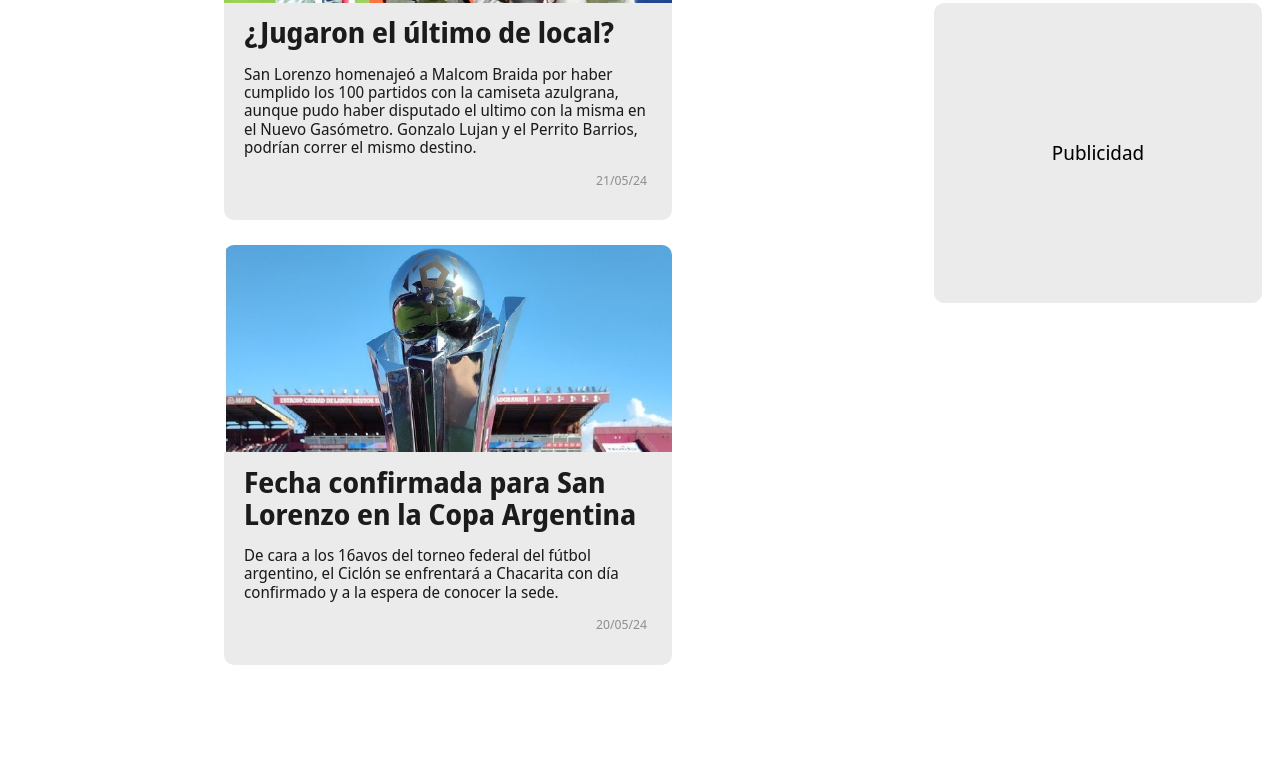
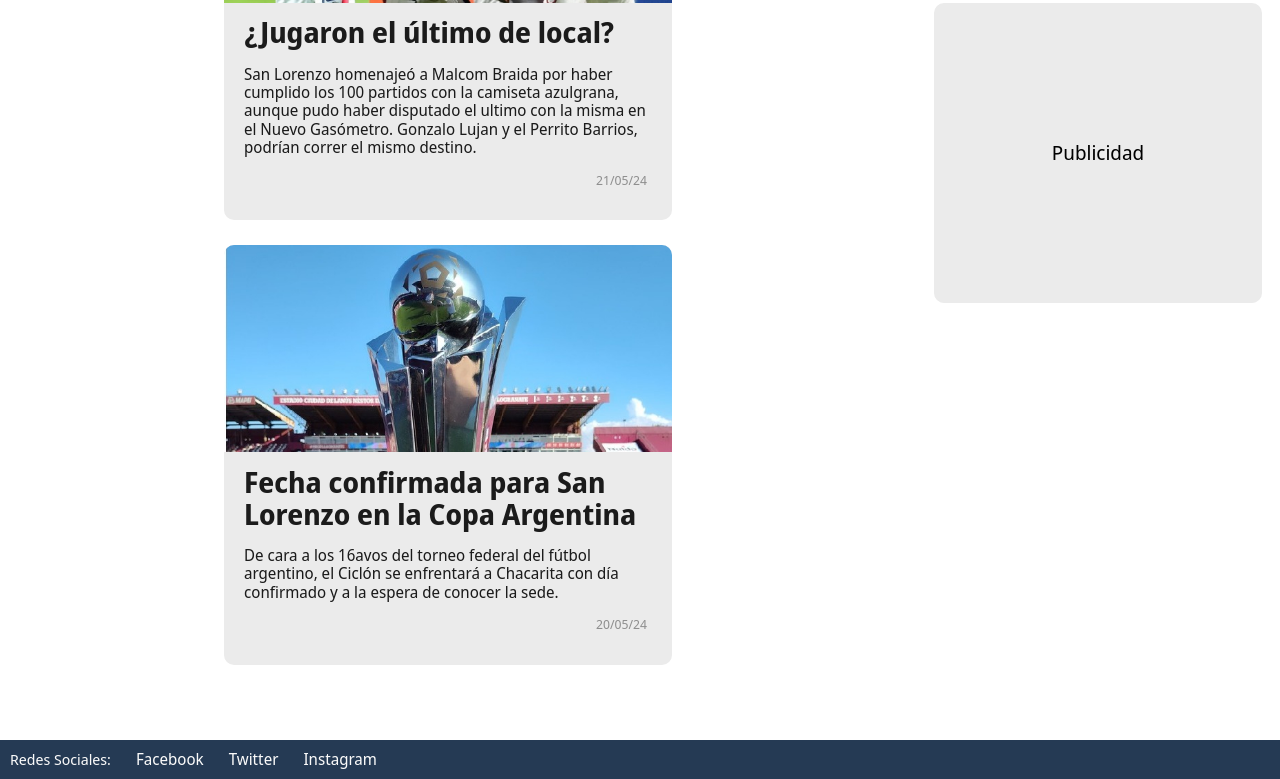
Before and after one commit to AleNardon/DAW-01, a plain HTML site: page TP2/index.html in a window 1280 px wide. Shown: the part 969-1748 px from the top of the page. Before the commit the page ends 1659 px from the top, so only its background shows below. Drawn offline with Linux system fonts and the light colour scheme.

Commit message:
agrego nueva act en la pag principal, y agg footer y sus estilos

```diff
--- a/TP2/index.html
+++ b/TP2/index.html
@@ -38,6 +38,7 @@
 					<a href="#">Inicio</a>
 					<a href="#">Noticias</a>
 					<a href="#">Plantel</a>
+					<a href="./form/suscripcion.html">Suscripción </a>
 				</div>
 				<i class="fa fa-bars hamburger"></i>
 			</div>
@@ -108,7 +109,6 @@
 			<div class="rightcolumn">
 				<div class="SecondNotice">
 					<a href="#" class="titNoticiaSec">
-
 						El futsal clasificó a cuartos de final de Libertadores
 					</a>
 					<p class="fechaNotSec">15/5/24</p>
@@ -137,5 +137,16 @@
 				<div class="add">Publicidad</div>
 			</div>
 		</div>
+		<footer>
+			<div class="footer">
+				<div class="footer-col">
+					<h3>Redes Sociales:</h3>
+
+					<div><a href="#">Facebook</a></div>
+					<div><a href="#">Twitter</a></div>
+					<div><a href="#">Instagram</a></div>
+				</div>
+			</div>
+		</footer>
 	</body>
 </html>
--- a/TP2/styles/style.css
+++ b/TP2/styles/style.css
@@ -161,3 +161,30 @@
     height: 300px;
     align-content: center;
 }
+footer{
+    background: #253a54;
+    color: #fafafa;
+    padding: 10px;
+    bottom: 0;
+    width: 100%;
+    text-decoration: none;
+    margin-top: 50px;
+}
+footer a{
+    color: #fafafa;
+    text-decoration: none;
+}
+footer a:hover{
+    color: #720000;
+}
+h3{
+    font-size: 15px;
+    font-weight: 400;
+    margin :0px;
+}
+.footer-col{
+    display: flex;
+    align-items: center;
+    justify-content: flex-start;
+    gap: 25px;
+}
```
Also changed, not shown: index.html (+3 -0 lines). Lines whose indentation alone changed are shown as unchanged.
